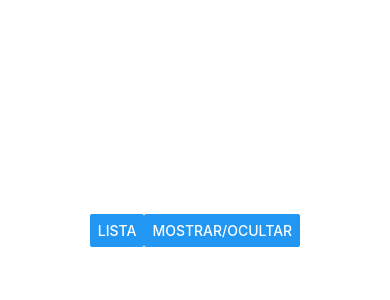
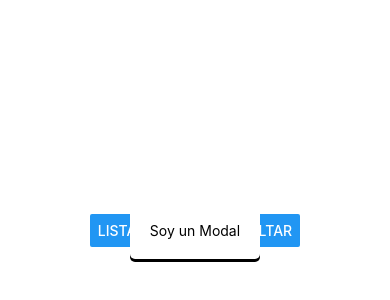
Before and after one commit to PedroMolinaS/reactnativeclases, a React Native app in the folder Puntos/: screen / in a window 390 px wide. Shown: the part 192-492 px from the top of the page. Built offline with nearby package versions, Linux system fonts and the light colour scheme.

Commit message:
arreglo de punto y modal simple

```diff
--- a/Puntos/App.js
+++ b/Puntos/App.js
@@ -1,4 +1,4 @@
-import React from 'react';
+import React, { useState } from 'react';
 import { StyleSheet, Text, View } from 'react-native';
 import MiMap from './components/MiMap';
 import MiModal from './components/MiModal';
@@ -9,15 +9,22 @@ import Panel from './components/Panel';
 
 export default function App() {
 
+  const [puntos, setPuntos] = useState([]);
+
   const handleLongPress = ({nativeEvent}) => {
-    console.log(nativeEvent);
+    // console.log(nativeEvent);
+    let newPuntos = puntos.concat({ coordinate: nativeEvent.coordinate})
+    setPuntos(newPuntos)
   }
+  console.log(puntos);
 
   return (
     <View style={styles.container}>
-      <MiModal />
       <MiMap onLongPress={handleLongPress} />
       <Panel></Panel>
+      <MiModal visible={true}>
+        <Text>Soy un Modal</Text>
+      </MiModal>
     </View>
   );
 }
--- a/Puntos/components/MiModal.js
+++ b/Puntos/components/MiModal.js
@@ -1,17 +1,17 @@
-import React from 'react';
+import React, { Children } from 'react';
 import { StyleSheet, Text, View, Modal } from 'react-native';
 
 
-export default function MiModal () {
+export default function MiModal ({children, visible}) {
     return (
         <Modal
             animationType="slide"
             transparent={true}
-            visible={false}
+            visible={visible}
         >
             <View style={styles.modal}>
                 <View style={styles.content}>
-                    <Text>Soy un Modal</Text>
+                    {children}
                 </View>
             </View>
         </Modal>
```
